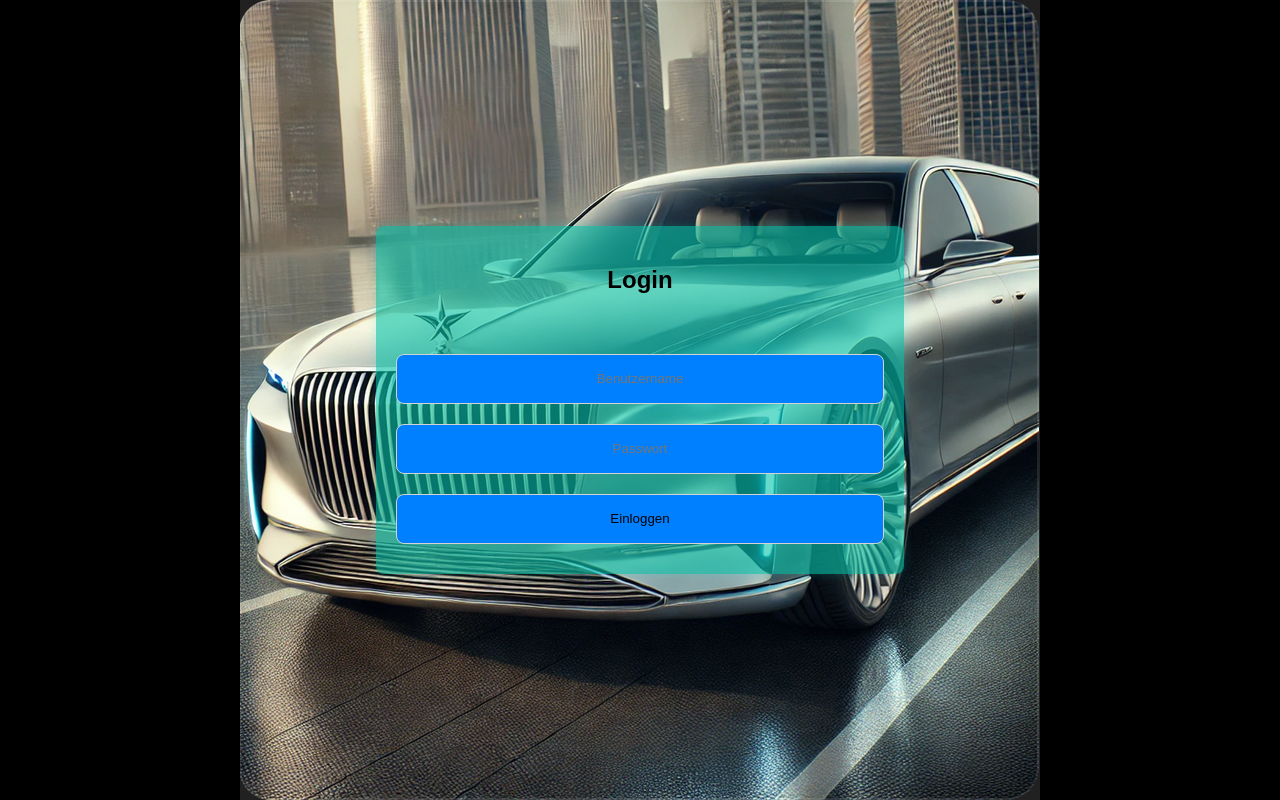
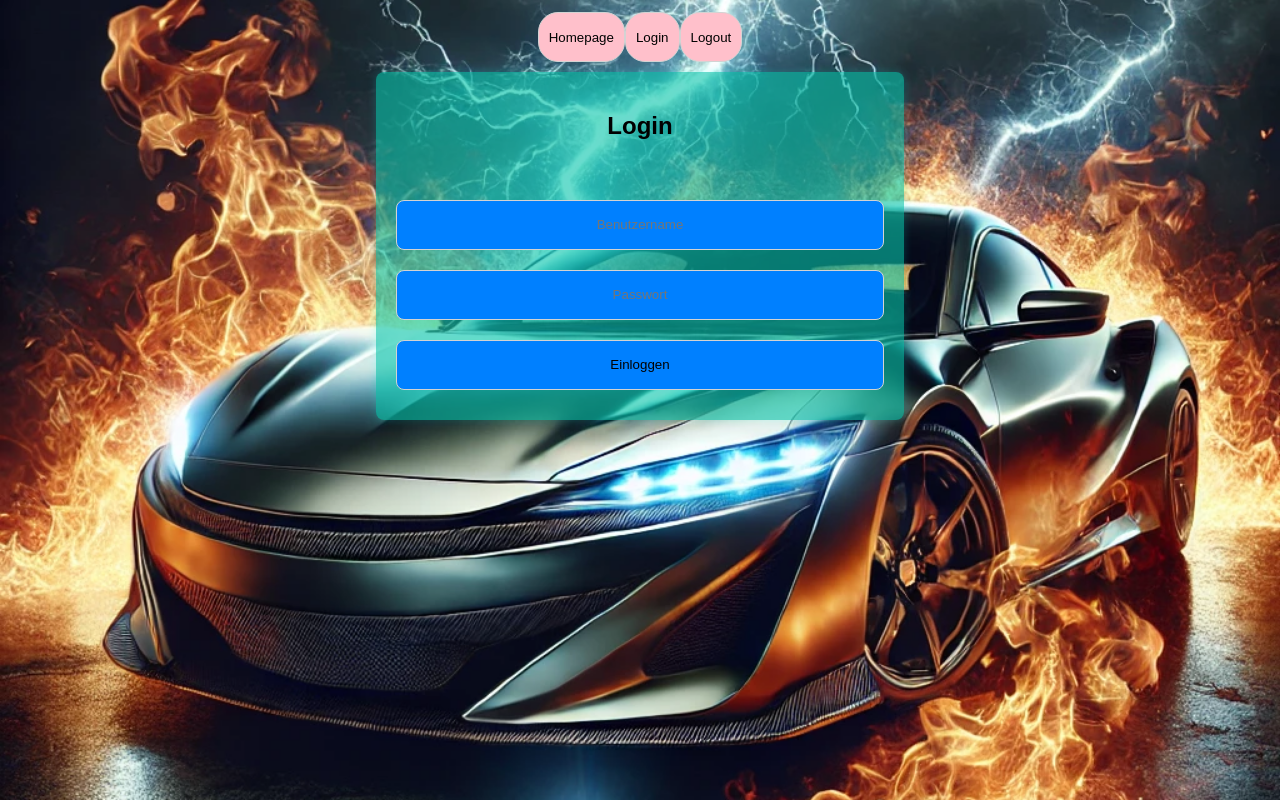
Before and after one commit to dionysm/CarsDatabanken, a Flask app: page /angebot_erstellen in a window 1280 px wide. Run offline with Flask 3, Linux system fonts and the light colour scheme; data that the repository does not hold is empty.

Commit message:
bei Logout Fehler behoben

```diff
--- a/static/styles.css
+++ b/static/styles.css
@@ -8,16 +8,16 @@ body {
     color: white; /* Standard Schriftfarbe auf weiß */
     font-family: Arial, sans-serif;
     display: flex;
-    justify-content: center;
+    justify-content:unset;
     align-items: center;
     height: 100vh;
     margin: 0;
-}
-.loginpicture{
-    background-image: url("img/mercedes/mercedes_limo.png");
-    background-size: contain;
+    flex-direction: column;
 
 }
+
+
+
 .AngebotErstellt{
     background-color: #b6e6d9;
     background-image:url("img/panda.PNG");
@@ -105,3 +105,16 @@ select
 .call-button:hover {
     background-color: #228838;
 }
+nav{
+
+    flex-direction: row;
+    display: flex;
+    margin-top: 2px;
+
+}
+nav ul{
+    list-style-type: none;
+    margin: 0;
+    padding: 0;
+    overflow: hidden;
+}
--- a/templates/login.html
+++ b/templates/login.html
@@ -8,6 +8,21 @@
 
 </head>
 <body class="loginpicture">
+{% block nav %}
+	<nav>
+    <form action="{{ url_for('homepage') }}" method="GET">
+        <button type="submit">Homepage</button>
+    </form>
+    <form action="{{ url_for('login') }}" method="GET">
+        <button type="submit">Login</button>
+    </form>
+    <form action="{{ url_for('logout') }}" method="GET">
+        <button type="submit">Logout</button>
+    </form>
+
+
+</nav>
+{% endblock %}
 <div class="login-container">
         <h2>Login</h2>
          <form action="{{ url_for('login') }}" method="POST">
--- a/templates/results.html
+++ b/templates/results.html
@@ -20,6 +20,7 @@
     </style>
 </head>
 <body>
+
 
     <h2>Allgemeine Info über Autos und Hersteller</h2>
     <table>
```
Also changed, not shown: templates/HOMEPAGE.html (+17 -7 lines), templates/nav.html (added, +13 -0 lines), templates/searchOffers.html (+14 -0 lines).
